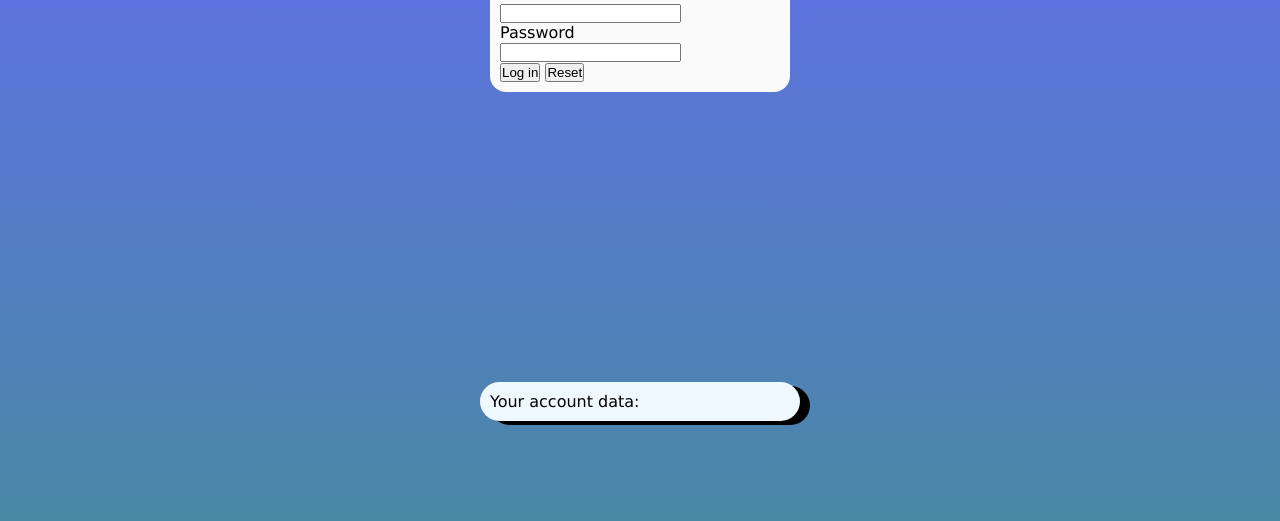
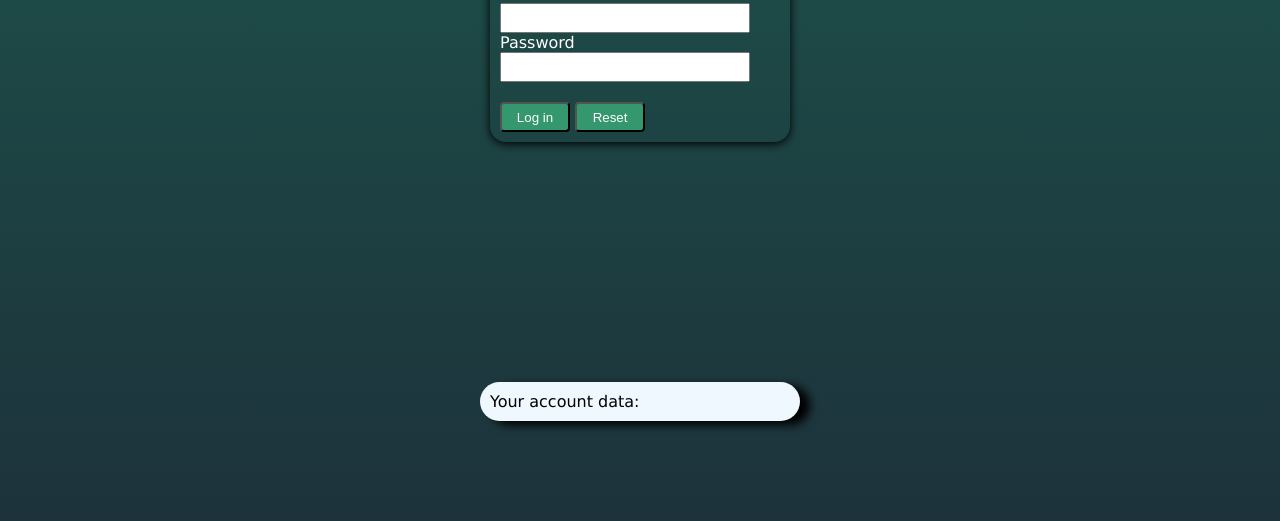
Before and after one commit to Milosian/Login-Acces-Template, a plain HTML site: page login/index.html in a window 1280 px wide. Shown: the part 297-818 px from the top of the page. Drawn offline with Linux system fonts and the light colour scheme.

Commit message:
css update

```diff
--- a/login/index.html
+++ b/login/index.html
@@ -4,56 +4,19 @@
     <meta charset="UTF-8">
     <meta name="viewport" content="width=device-width, initial-scale=1.0">
     <title>Log in</title>
-    <style>
-        *{
-            margin: 0;
-            padding: 0;
-            box-sizing: border-box;
-        }
-        body{
-            font-family: 'Lucida Sans', 'Lucida Sans Regular', 'Lucida Grande', 'Lucida Sans Unicode', Geneva, Verdana, sans-serif;
-            display: grid;
-            justify-content: center;
-            align-items: center;
-            background-image: linear-gradient(rgb(104, 104, 255), rgb(73, 136, 165));
-        }
-        form{
-            align-items: center;
-            padding: 10px;
-            width: 100%;
-            height: 84.9vh;
-            background-color: transparent;
-        }
-        .container{
-            background-color: rgb(250, 250, 250);
-            width: 300px;
-            border-radius: 1em;
-            padding: 10px;
-            margin-top: 30vh;
-        }
-        footer{
-            color: black;
-            background-color: aliceblue;
-            margin-bottom: 100px;
-            box-shadow: 10px 4px;
-            padding: 10px;
-            border-radius: 2em;
-        }
-    </style>
+    <link rel="stylesheet" href="./style.css">
 </head>
 <body>
     <form class="form">
-
         <div class="container">
             <h3>Log in</h3>
-            <label for="name">Name</label><br>
+            <label for="name" >Name</label><br>
             <input type="text" name="name"><br>
             <label for="password">Password</label><br>
             <input type="password" name="password"><br>
             <button type="submit">Log in</button>
             <button type="reset">Reset</button>
         </div>
-
     </form>
     <footer class="footer">
         Your account data:<br>
@@ -61,6 +24,5 @@
         <div class="user-password"></div>
     </footer>
     <script src="script.js"></script>
-
 </body>
 </html>
--- /dev/null
+++ b/login/style.css
@@ -0,0 +1,52 @@
+*{
+    margin: 0;
+    padding: 0;
+    box-sizing: border-box;
+}
+body{
+    font-family: 'Lucida Sans', 'Lucida Sans Regular', 'Lucida Grande', 'Lucida Sans Unicode', Geneva, Verdana, sans-serif;
+    display: grid;
+    justify-content: center;
+    align-items: center;
+    background-image: linear-gradient(rgb(29, 87, 77), rgb(29, 50, 59));
+}
+/* log box */
+form{
+    align-items: center;
+    padding: 10px;
+    width: 100%;
+    height: 84.9vh;
+    background-color: transparent;
+}
+.container{
+    background-color: transparent;
+    width: 300px;
+    color: white;
+    border-radius: 1em;
+    padding: 10px;
+    margin-top: 30vh;
+    box-shadow: 0px 2px 10px black;
+}
+.container input{
+    width: 250px;
+    height: 30px;
+    font-size: 15pt;
+}
+.container button{
+    width: 70px;
+    height: 30px;
+    margin-top: 20px;
+    background-color: rgb(52, 151, 110);
+    color: white;
+    border-radius: 4px;
+
+}
+/* Account data box */
+footer{
+    color: black;
+    background-color: aliceblue;
+    margin-bottom: 100px;
+    box-shadow: 10px 4px 10px black;
+    padding: 10px;
+    border-radius: 2em;
+}
```
